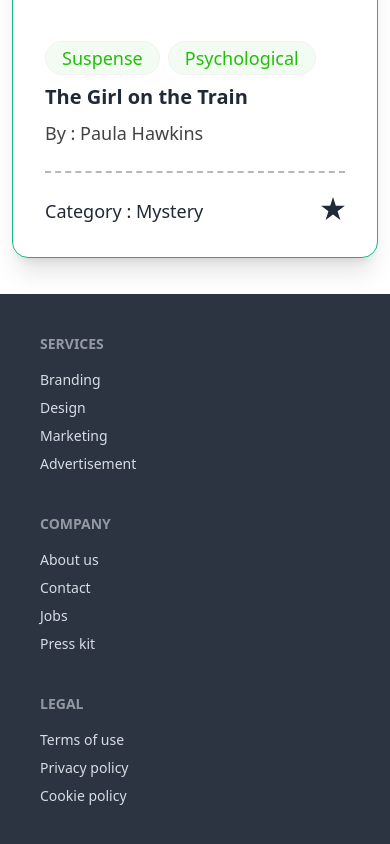
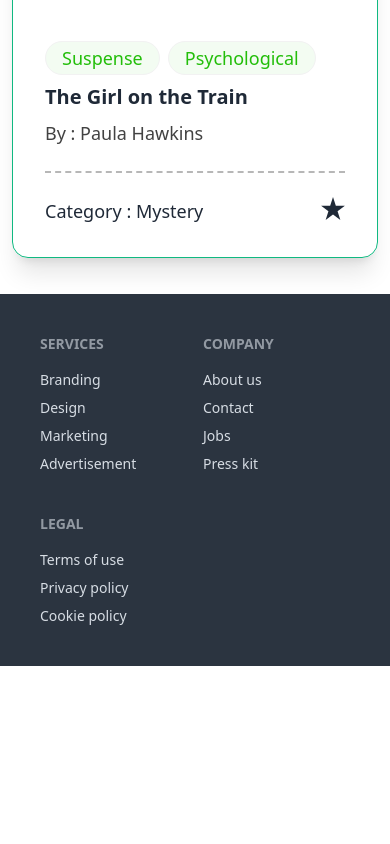
Before and after one commit to ALNoman78/Book-Shop, a React (Vite) app: page / in a window 390 px wide. Shown: the part 5731-6575 px from the top of the page. After the commit the page ends 6397 px from the top, so only its background shows below. Built offline with nearby package versions, Linux system fonts and the light colour scheme.

Commit message:
footer added new styles

```diff
--- a/src/components/Footer/Footer.jsx
+++ b/src/components/Footer/Footer.jsx
@@ -3,7 +3,7 @@
 
 const Footer = props => {
     return (
-        <footer className="footer bg-neutral text-neutral-content p-10">
+        <footer className="footer bg-neutral text-neutral-content p-10 md:grid-cols-3 grid-cols-2 ">
             <nav>
                 <h6 className="footer-title">Services</h6>
                 <a className="link link-hover">Branding</a>
```
